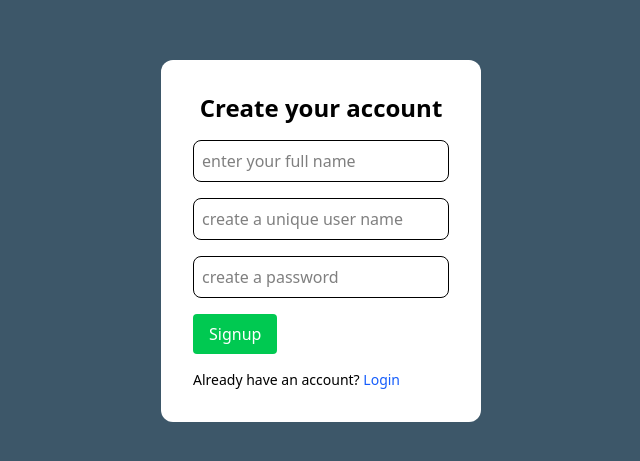
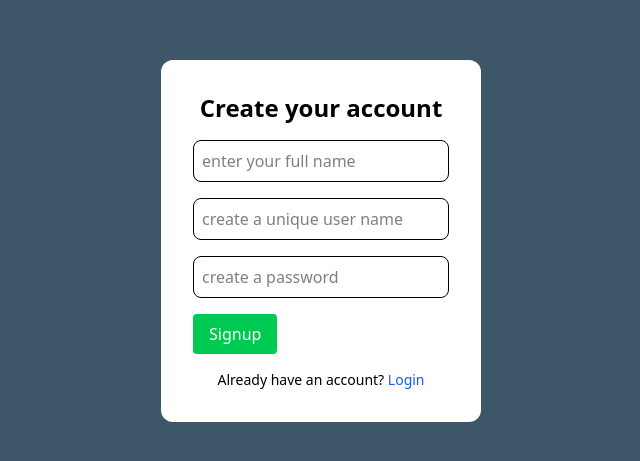
Before and after one commit to aditya-jnu/chat, a Next.js app in the folder frontend/: page /signup in a window 1280 px wide. Shown: the part 159-620 px from the top of the page, without its empty margins (319-959 px from the left). Built offline with nearby package versions, Linux system fonts and the light colour scheme.

Commit message:
readme update

```diff
--- a/frontend/src/app/signup/page.js
+++ b/frontend/src/app/signup/page.js
@@ -8,10 +8,12 @@ export default function Page() {
   const [fullname, setFullname] = useState('');
   const [username, setUsername] = useState('');
   const [password, setPassword] = useState('');
-  const [msg, setMsg] = useState('');
+  const [msg, setMsg] = useState(false);
+  const [loading, setLoading] = useState(false)
 
   async function handleSignup(e) {
     e.preventDefault();
+    setLoading(true)
     try{
         const response = await axios.post(`${baseUrl}/api/v1/signup`,{
           fullname:fullname,
@@ -24,26 +26,35 @@ export default function Page() {
           }
         })
         console.log("info ",response.data)
+        setLoading(false);
+        setMsg(true);
     }catch(err){
+      setLoading(false);
       console.log("Error in signup ",err)
     }
   }
     return (
       <div className="min-h-screen flex items-center justify-center bg-[#3d5769]">
-        <form onSubmit={handleSignup} className="space-y-4 p-8 rounded-xl bg-white w-80">
-          <h2 className="text-2xl font-bold text-center">Create your account</h2>
-          <input type="fullname" placeholder="enter your full name" required
-          className="border rounded-lg p-2 w-full" value={fullname} onChange={e => setFullname(e.target.value)} />
-          <input type="username" placeholder="create a unique user name" required
-          className="border rounded-lg p-2 w-full" value={username} onChange={e => setUsername(e.target.value)} />
-          <input type="password" placeholder="create a password" required
-          className="border rounded-lg p-2 w-full" value={password} onChange={e => setPassword(e.target.value)} />
-          {msg && <p className="text-red-500">{msg}</p>}
-          <button className="bg-green-500 text-white px-4 py-2 rounded cursor-pointer">Signup</button>
-          <p className="text-sm">
+        {loading ? <div className='text-white font-bold text-xl'>Loading.....</div>:
+        (<form onSubmit={handleSignup} className="space-y-4 p-8 rounded-xl bg-white w-80">
+          {msg ? <div className='p-3 text-sm text-green-500 bg-green-50 rounded-md text-center'>Account created successfully!</div>:
+          (<div className='space-y-4'>
+            <h2 className="text-2xl font-bold text-center">Create your account</h2>
+            <input type="fullname" placeholder="enter your full name" required
+            className="border rounded-lg p-2 w-full" value={fullname} onChange={e => setFullname(e.target.value)}/>
+            <input type="username" placeholder="create a unique user name" required
+            className="border rounded-lg p-2 w-full" value={username} onChange={e => setUsername(e.target.value)}/>
+            <input type="password" placeholder="create a password" required
+            className="border rounded-lg p-2 w-full" value={password} onChange={e => setPassword(e.target.value)}/>
+            <button className="bg-green-500 text-white px-4 py-2 rounded cursor-pointer">Signup</button>
+          </div>)
+          }
+          <p className="text-sm text-center">
             Already have an account? <Link href="/" className="text-blue-600">Login</Link>
           </p>
-        </form>
+        </form>)
+        }
+
       </div>
     );
 }
```
Also changed, not shown: frontend/src/app/page.js (line endings or trailing spaces), 1 other file (tests, documents, lock files or other folders).
